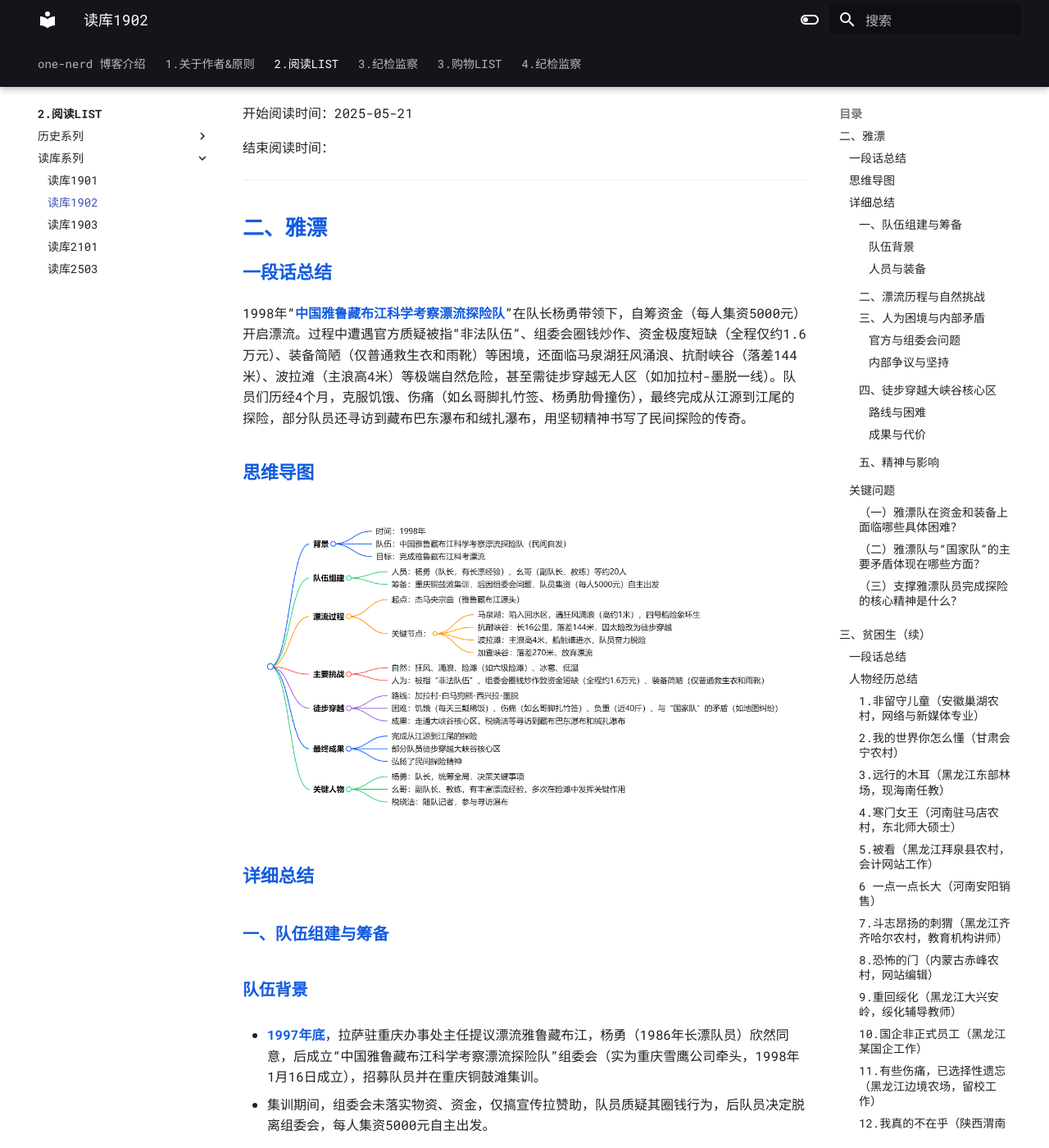
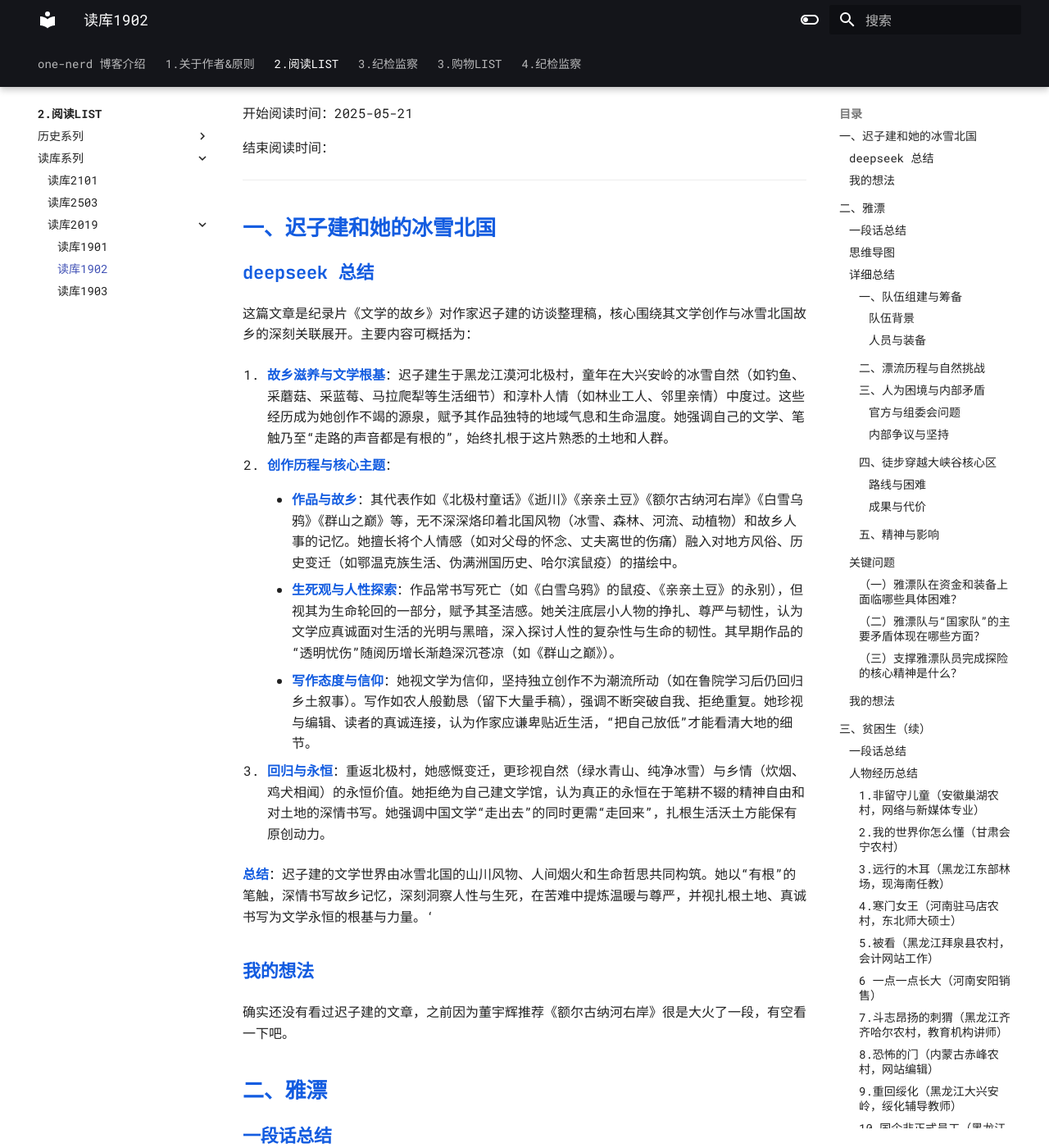
Before and after one commit to one-nerd/one-nerd.github.io, an MkDocs documentation site: the page built from docs/2.阅读LIST/读库系列/读库2019/读库1902.md, in a window 1280 px wide and 1400 px high, scrolled down 191 px. Shown: the whole window at 82% size. Built offline with MkDocs 1.6.1 and Material for MkDocs 9.7.7, drawn with Linux system fonts in a browser that asks for light colours; some web fonts are replaced; some of the changed text lies outside the part shown.

Commit message:
Update summaries and reorganize 2019 reading notes
Added detailed summaries and personal reflections to the 1902 reading notes, including sections on Chi Zijian, adventure, and poverty. Renamed 1901, 1902, and 1903 notes into a new 2019 directory for better organization.

```diff
--- a/docs/2.阅读LIST/读库系列/读库1902.md
+++ b/docs/2.阅读LIST/读库系列/读库2019/读库1902.md
@@ -5,6 +5,27 @@
 结束阅读时间：
 
 ---
+
+## 一、迟子建和她的冰雪北国
+
+### deepseek 总结
+
+这篇文章是纪录片《文学的故乡》对作家迟子建的访谈整理稿，核心围绕其文学创作与冰雪北国故乡的深刻关联展开。主要内容可概括为：
+
+1.  **故乡滋养与文学根基**：迟子建生于黑龙江漠河北极村，童年在大兴安岭的冰雪自然（如钓鱼、采蘑菇、采蓝莓、马拉爬犁等生活细节）和淳朴人情（如林业工人、邻里亲情）中度过。这些经历成为她创作不竭的源泉，赋予其作品独特的地域气息和生命温度。她强调自己的文学、笔触乃至“走路的声音都是有根的”，始终扎根于这片熟悉的土地和人群。
+
+2.  **创作历程与核心主题**：
+    *   **作品与故乡**：其代表作如《北极村童话》《逝川》《亲亲土豆》《额尔古纳河右岸》《白雪乌鸦》《群山之巅》等，无不深深烙印着北国风物（冰雪、森林、河流、动植物）和故乡人事的记忆。她擅长将个人情感（如对父母的怀念、丈夫离世的伤痛）融入对地方风俗、历史变迁（如鄂温克族生活、伪满洲国历史、哈尔滨鼠疫）的描绘中。
+    *   **生死观与人性探索**：作品常书写死亡（如《白雪乌鸦》的鼠疫、《亲亲土豆》的永别），但视其为生命轮回的一部分，赋予其圣洁感。她关注底层小人物的挣扎、尊严与韧性，认为文学应真诚面对生活的光明与黑暗，深入探讨人性的复杂性与生命的韧性。其早期作品的“透明忧伤”随阅历增长渐趋深沉苍凉（如《群山之巅》）。
+    *   **写作态度与信仰**：她视文学为信仰，坚持独立创作不为潮流所动（如在鲁院学习后仍回归乡土叙事）。写作如农人般勤恳（留下大量手稿），强调不断突破自我、拒绝重复。她珍视与编辑、读者的真诚连接，认为作家应谦卑贴近生活，“把自己放低”才能看清大地的细节。
+
+3.  **回归与永恒**：重返北极村，她感慨变迁，更珍视自然（绿水青山、纯净冰雪）与乡情（炊烟、鸡犬相闻）的永恒价值。她拒绝为自己建文学馆，认为真正的永恒在于笔耕不辍的精神自由和对土地的深情书写。她强调中国文学“走出去”的同时更需“走回来”，扎根生活沃土方能保有原创动力。
+
+**总结**：迟子建的文学世界由冰雪北国的山川风物、人间烟火和生命哲思共同构筑。她以“有根”的笔触，深情书写故乡记忆，深刻洞察人性与生死，在苦难中提炼温暖与尊严，并视扎根土地、真诚书写为文学永恒的根基与力量。‘
+
+### 我的想法
+
+确实还没有看过迟子建的文章，之前因为董宇辉推荐《额尔古纳河右岸》很是大火了一段，有空看一下吧。
 
 ## 二、雅漂
 
@@ -87,6 +108,12 @@
 - **团队凝聚力与坚韧**：冲滩时“三分技术，七分运气”，靠默契协作（如幺哥掌舵、队员划桨）；徒步时饥饿、伤痛难忍仍不退缩，如杨勇生日仅多一勺稀饭，仍坚持前行。
 - **尊严与信念**：脱离组委会后“为尊严而战”，面对质疑（如被称“非法队伍”）和冷遇（如“国家队”歧视），用行动证明民间探险的价值，聂丹陵称“像打完战役的战士，精神还在”。
 
+### 我的想法
+
+这一切真的值得么？
+
+我不喜欢过度的冒险
+
 ## 三、贫困生（续）
 
 ### 一段话总结
@@ -166,6 +193,10 @@
 #### 结语：在裂缝中寻找光
 
 艾苓笔下的贫困生群体，既是时代洪流中的“受伤者”，也是不甘命运的“突围者”。他们的故事撕开了“努力就能成功”的鸡汤表象，暴露出结构性不公的裂痕，却也以个体的坚韧证明：在裂缝中，仍有微光。这些年轻人用打工攒下的学费、为家人申请的救助金、深夜备课的灯光，甚至是面对歧视时的坦然微笑，编织成一张对抗贫困的网。或许这张网不足以兜住所有坠落者，但它至少提醒社会：扶贫不仅是经济援助，更需心理支持与制度优化；而寒门学子的生命力，恰是照亮前路的火种。
+
+### 我的想法
+
+感谢自己有一个不那么压抑的童年！
 
 ## 四、职业的选择
 
```
Also changed, not shown: docs/2.阅读LIST/历史系列/2-明朝/万历十五年.md (+1 -0 lines), docs/2.阅读LIST/读库系列/读库2019/读库1901.md (renamed from docs/2.阅读LIST/读库系列/读库1901.md), docs/2.阅读LIST/读库系列/读库2019/读库1903.md (renamed from docs/2.阅读LIST/读库系列/读库1903.md).
